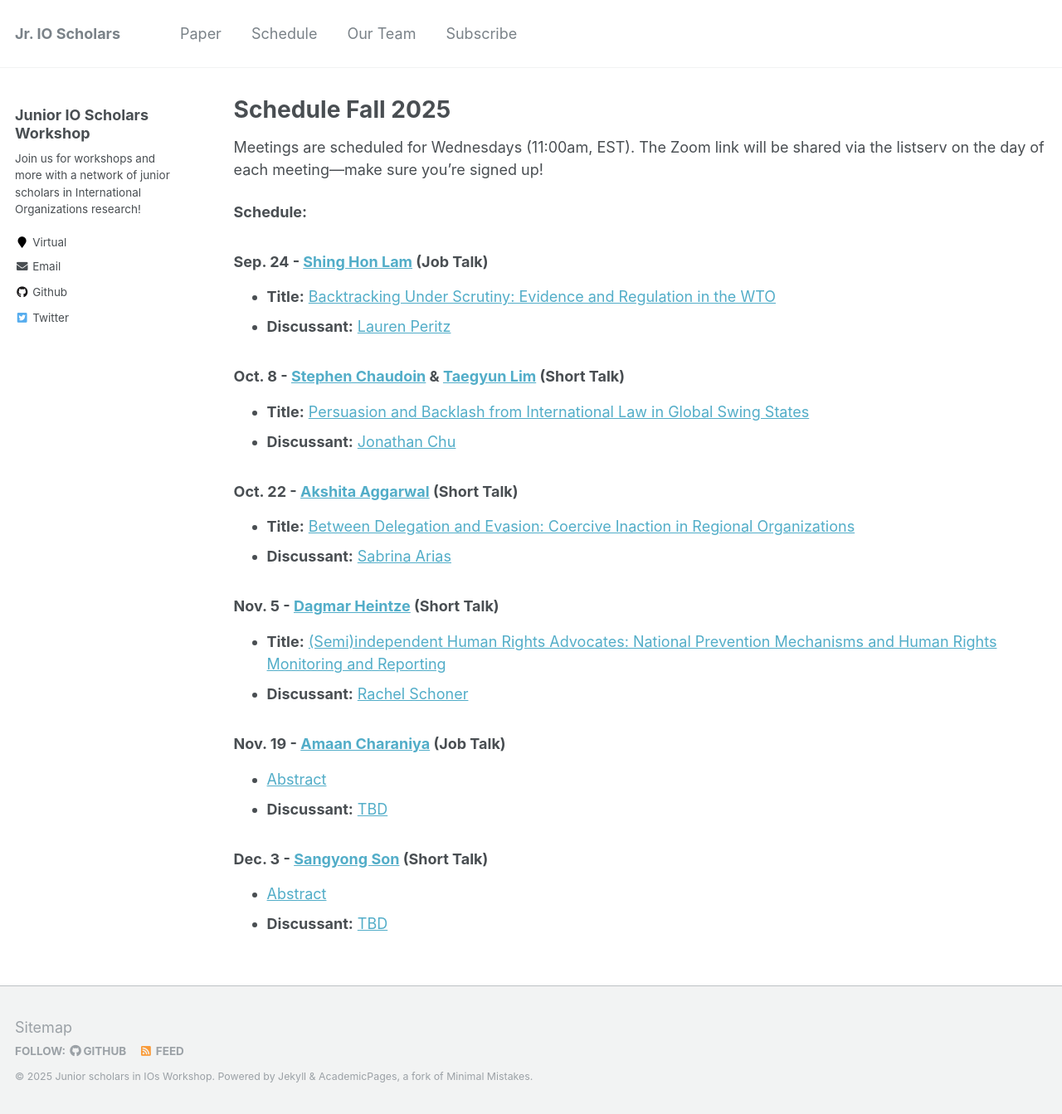
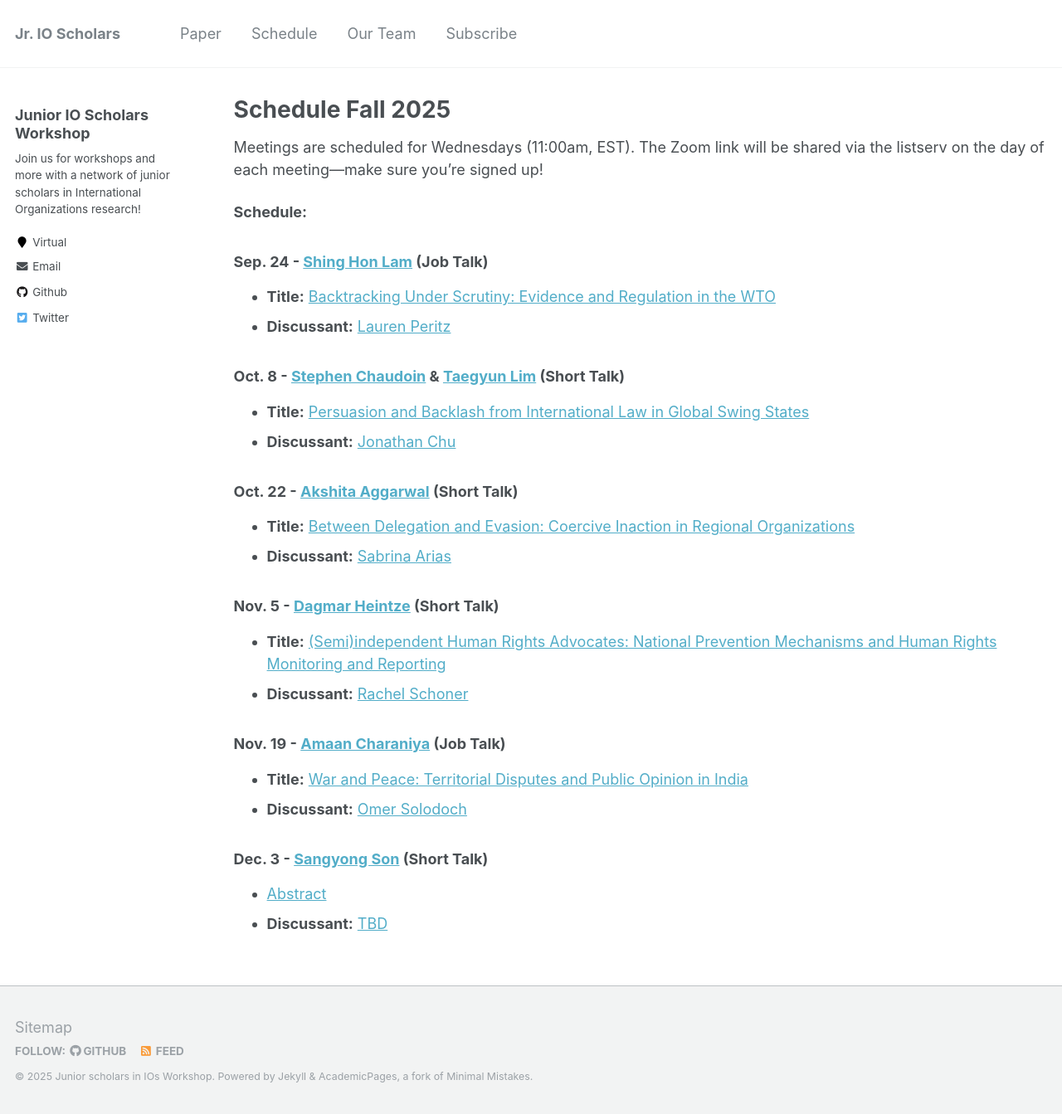
Before and after one commit to IO-workshop/IO-workshop.github.io, a Jekyll site: the page built from _pages/schedule.md, in a window 1280 px wide and 1343 px high. Shown: the whole window at 83% size. Built offline with Jekyll 4.4.1, drawn with Linux system fonts in a browser that asks for light colours.

Commit message:
11/19 Session

```diff
--- a/_pages/schedule.md
+++ b/_pages/schedule.md
@@ -31,8 +31,8 @@ The Zoom link will be shared via the listserv on the day of each meeting—make
 
 ### Nov. 19 - [Amaan Charaniya](https://polisci.wustl.edu/people/amaan-charaniya) (Job Talk)
 
-- [Abstract](https://io-workshop.github.io/files/Abstract_Amaan_Charaniya.pdf)
-- **Discussant:** [TBD]()
+- **Title:** [War and Peace: Territorial Disputes and Public Opinion in India](https://io-workshop.github.io/files/Paper_Charaniya_JMP.pdf)
+- **Discussant:** [Omer Solodoch](https://www.solodoch.com)
 
 ### Dec. 3 - [Sangyong Son](https://sangyongson.com) (Short Talk)
 
```
Also changed, not shown: 1 other file.
